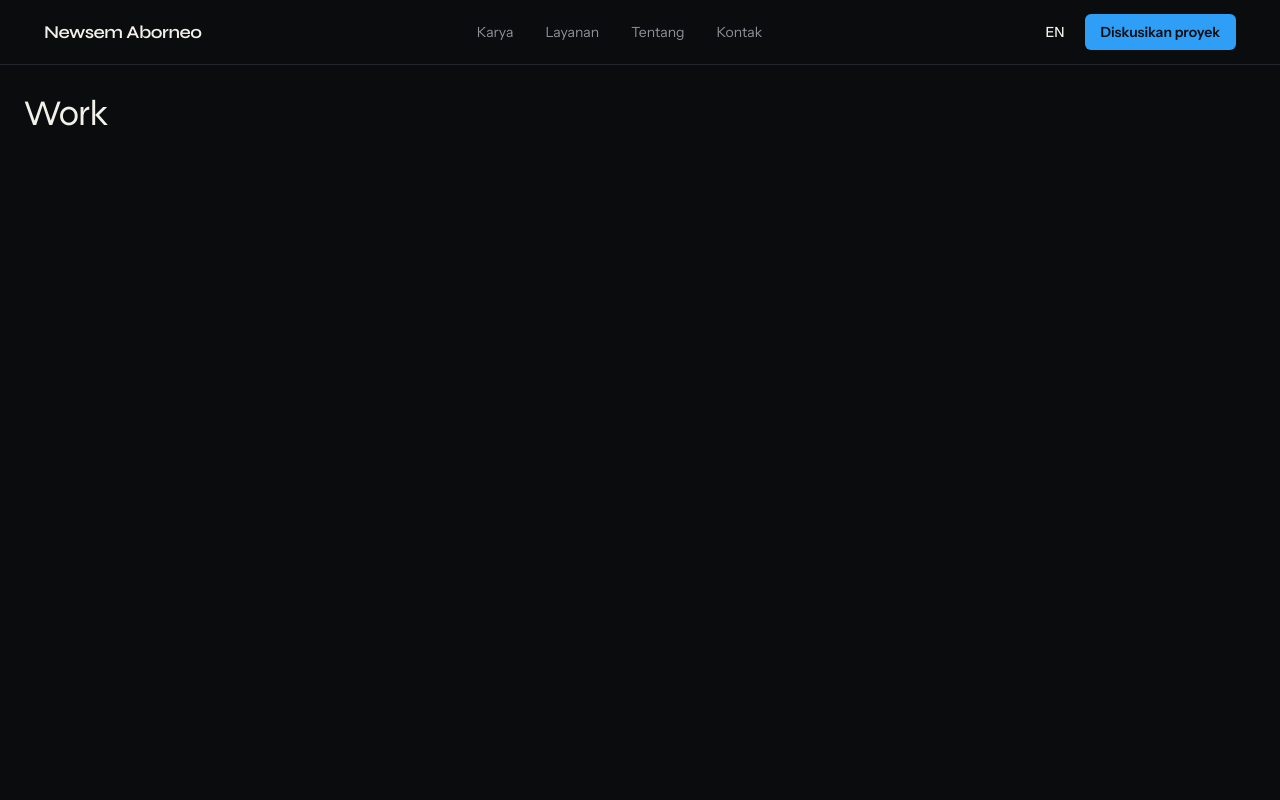
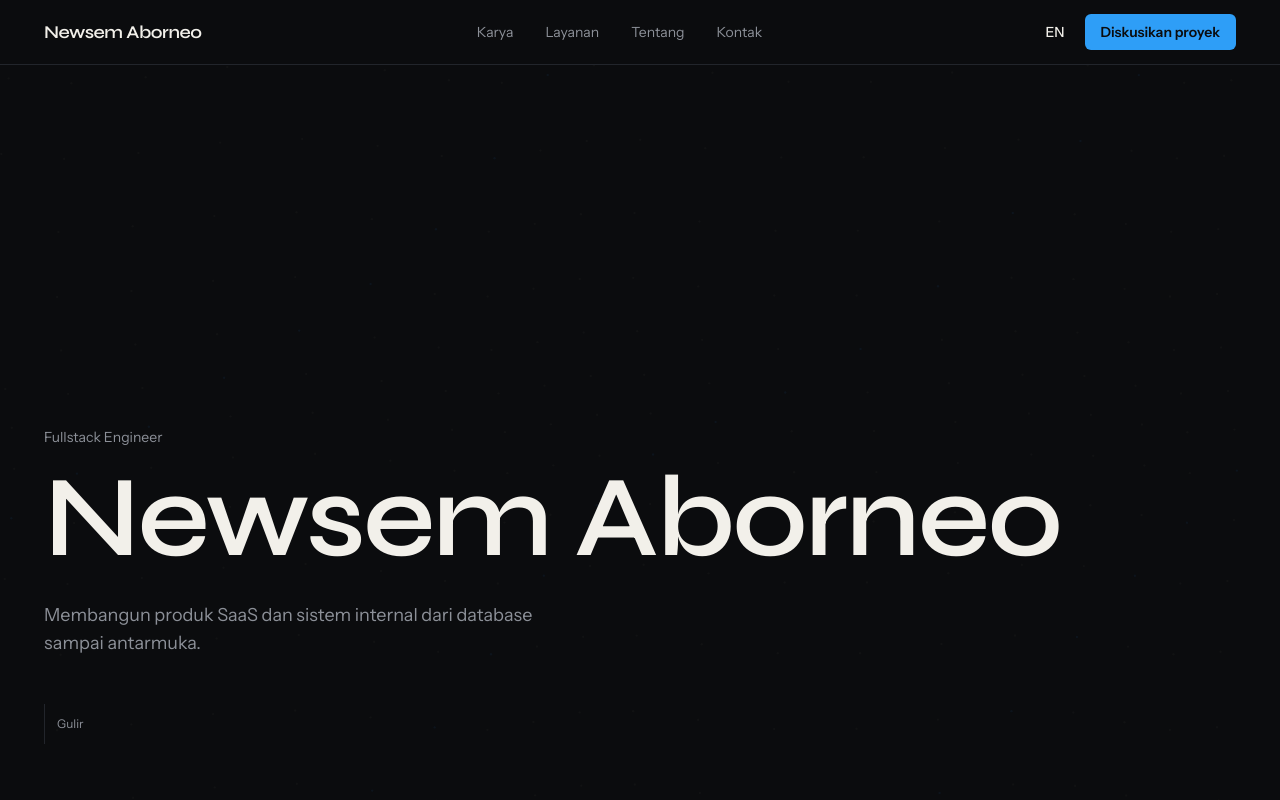
Before and after one commit to newsemaborneo/portofolio, a Next.js app: page / in a window 1280 px wide. Shown: the top 800 px of the page. Built offline with nearby package versions, Linux system fonts and the light colour scheme.

Commit message:
feat: add scroll-driven cinematic hero

```diff
--- a/app/page.tsx
+++ b/app/page.tsx
@@ -1,9 +1,11 @@
 import { AppShell } from "@/components/layout/AppShell";
+import { Hero } from "@/components/hero/Hero";
 
 export default function Home() {
   return (
     <AppShell>
       <div id="top" />
+      <Hero />
       <section id="work" className="min-h-screen px-6 pt-24">
         <h2 className="font-display text-4xl">Work</h2>
       </section>
--- /dev/null
+++ b/components/hero/Hero.tsx
@@ -0,0 +1,86 @@
+"use client";
+
+import { useEffect, useRef } from "react";
+import { HeroCanvas } from "@/components/hero/HeroCanvas";
+import { useLanguage } from "@/lib/i18n";
+import { overlayOpacity, overlayTranslate } from "@/lib/hero-state";
+import { useReducedMotion } from "@/lib/reduced-motion";
+import { scrollProgress } from "@/lib/scroll";
+
+export function Hero() {
+  const { t } = useLanguage();
+  const reduced = useReducedMotion();
+  const sectionRef = useRef<HTMLElement>(null);
+  const overlayRef = useRef<HTMLDivElement>(null);
+
+  useEffect(() => {
+    const section = sectionRef.current;
+    const overlay = overlayRef.current;
+    if (!section || !overlay) return;
+
+    if (reduced) {
+      overlay.style.opacity = "1";
+      overlay.style.transform = "none";
+      return;
+    }
+
+    let raf = 0;
+    const update = () => {
+      const rect = section.getBoundingClientRect();
+      const scrollable = section.offsetHeight - window.innerHeight;
+      const progress = scrollProgress(-rect.top, 0, scrollable);
+      overlay.style.opacity = String(overlayOpacity(progress));
+      overlay.style.transform = `translate3d(0, -${overlayTranslate(progress)}px, 0)`;
+    };
+
+    const onScroll = () => {
+      window.cancelAnimationFrame(raf);
+      raf = window.requestAnimationFrame(update);
+    };
+
+    update();
+    window.addEventListener("scroll", onScroll, { passive: true });
+    window.addEventListener("resize", onScroll);
+    return () => {
+      window.cancelAnimationFrame(raf);
+      window.removeEventListener("scroll", onScroll);
+      window.removeEventListener("resize", onScroll);
+    };
+  }, [reduced]);
+
+  return (
+    <section
+      ref={sectionRef}
+      aria-labelledby="hero-name"
+      className="relative h-[300vh] bg-ink"
+    >
+      <div className="sticky top-0 h-screen overflow-hidden">
+        <HeroCanvas sectionRef={sectionRef} reduced={reduced} />
+
+        <div className="relative z-10 mx-auto flex h-full w-full max-w-[1240px] flex-col justify-end px-6 pb-14 pt-24">
+          <div
+            ref={overlayRef}
+            className="will-change-[opacity,transform]"
+            style={{ opacity: 1 }}
+          >
+            <p className="mb-3 text-sm text-muted">{t.hero.role}</p>
+            <h1
+              id="hero-name"
+              className="font-display text-[clamp(3rem,9vw,9rem)] font-semibold text-paper"
+            >
+              {t.hero.name}
+            </h1>
+            <p className="mt-6 max-w-xl text-base text-muted sm:text-lg">
+              {t.hero.tagline}
+            </p>
+          </div>
+
+          <div className="mt-12 flex items-center gap-3 text-xs text-muted">
+            <span aria-hidden="true" className="block h-10 w-px bg-line" />
+            <span>{t.hero.scrollCue}</span>
+          </div>
+        </div>
+      </div>
+    </section>
+  );
+}
--- /dev/null
+++ b/components/hero/HeroCanvas.tsx
@@ -0,0 +1,96 @@
+"use client";
+
+import { useEffect, useRef } from "react";
+import { scrollProgress } from "@/lib/scroll";
+import { fieldOffset } from "@/lib/visual";
+
+interface HeroCanvasProps {
+  sectionRef: React.RefObject<HTMLElement | null>;
+  reduced: boolean;
+}
+
+export function HeroCanvas({ sectionRef, reduced }: HeroCanvasProps) {
+  const canvasRef = useRef<HTMLCanvasElement>(null);
+
+  useEffect(() => {
+    const canvas = canvasRef.current;
+    if (!canvas) return;
+    const context = canvas.getContext("2d");
+    if (!context) return;
+
+    const dpr = Math.min(window.devicePixelRatio || 1, 2);
+    let width = 0;
+    let height = 0;
+    let raf = 0;
+
+    const draw = (time: number, progress: number) => {
+      context.clearRect(0, 0, width, height);
+      const columns = Math.max(20, Math.floor(width / 64));
+      const rows = Math.max(14, Math.floor(height / 64));
+      const cellWidth = width / columns;
+      const cellHeight = height / rows;
+
+      for (let row = 0; row < rows; row += 1) {
+        for (let column = 0; column < columns; column += 1) {
+          const x = (column + 0.5) * cellWidth;
+          const y = (row + 0.5) * cellHeight;
+          const { dx, dy } = fieldOffset(x, y, time, progress);
+          const wave = 0.5 + 0.5 * Math.sin(x * 0.01 + y * 0.012 + time * 0.8);
+          const alpha = 0.06 + 0.26 * progress * wave;
+          context.beginPath();
+          context.fillStyle =
+            (row + column) % 9 === 0
+              ? `rgba(46, 158, 247, ${alpha})`
+              : `rgba(242, 240, 234, ${alpha * 0.45})`;
+          context.arc(x + dx, y + dy, 1.2, 0, Math.PI * 2);
+          context.fill();
+        }
+      }
+    };
+
+    const resize = () => {
+      const parent = canvas.parentElement;
+      if (!parent) return;
+      width = parent.clientWidth;
+      height = parent.clientHeight;
+      canvas.width = Math.floor(width * dpr);
+      canvas.height = Math.floor(height * dpr);
+      canvas.style.width = `${width}px`;
+      canvas.style.height = `${height}px`;
+      context.setTransform(dpr, 0, 0, dpr, 0, 0);
+      if (reduced) draw(0, 0);
+    };
+
+    const currentProgress = () => {
+      const section = sectionRef.current;
+      if (!section) return 0;
+      const rect = section.getBoundingClientRect();
+      const scrollable = section.offsetHeight - window.innerHeight;
+      return scrollProgress(-rect.top, 0, scrollable);
+    };
+
+    const loop = (timestamp: number) => {
+      draw(timestamp / 1000, currentProgress());
+      raf = window.requestAnimationFrame(loop);
+    };
+
+    resize();
+    if (!reduced) {
+      raf = window.requestAnimationFrame(loop);
+    }
+
+    window.addEventListener("resize", resize);
+    return () => {
+      window.cancelAnimationFrame(raf);
+      window.removeEventListener("resize", resize);
+    };
+  }, [reduced, sectionRef]);
+
+  return (
+    <canvas
+      ref={canvasRef}
+      aria-hidden="true"
+      className="pointer-events-none absolute inset-0 h-full w-full"
+    />
+  );
+}
--- /dev/null
+++ b/lib/hero-state.ts
@@ -0,0 +1,15 @@
+import { clamp } from "@/lib/scroll";
+
+export function overlayOpacity(progress: number): number {
+  if (!Number.isFinite(progress)) return 1;
+  const p = clamp(progress, 0, 1);
+  if (p <= 0.25) return 1;
+  if (p >= 0.5) return 0;
+  return 1 - (p - 0.25) / 0.25;
+}
+
+export function overlayTranslate(progress: number): number {
+  if (!Number.isFinite(progress)) return 0;
+  const p = clamp(progress, 0, 1);
+  return p * 120;
+}
```
Also changed, not shown: 1 other file (tests, documents, lock files or other folders).
